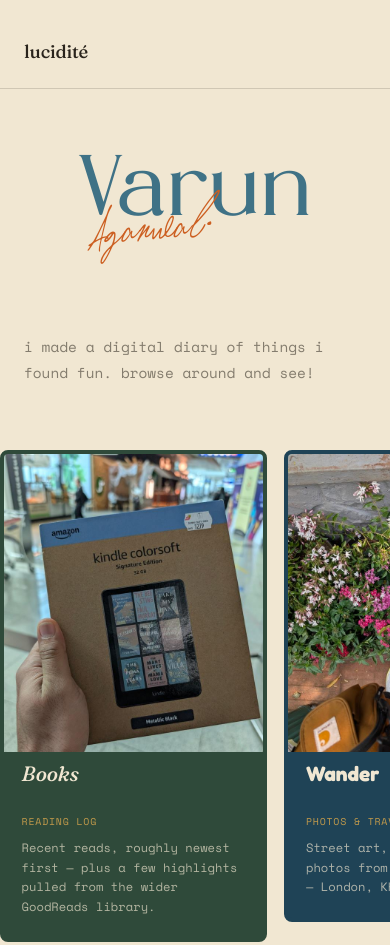
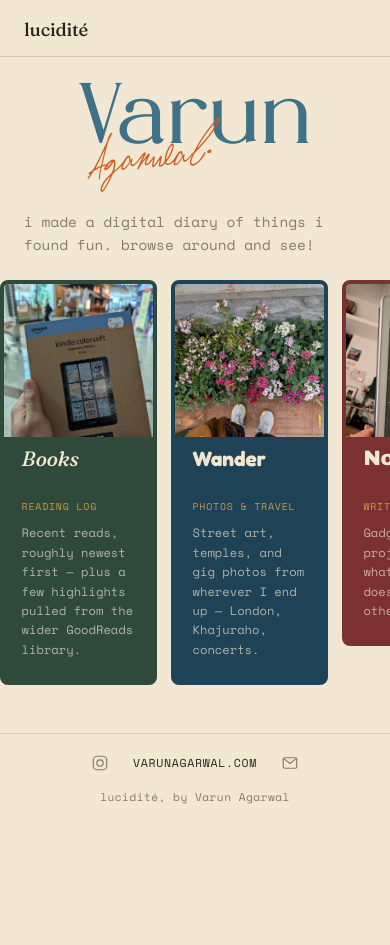
Before and after one commit to Dr-VarunAgarwal/blog, a plain HTML site: page index.html in a window 390 px wide. Shown: the top 945 px of the page. After the commit the page ends 844 px from the top, so only its background shows below. Drawn offline with nearby package versions, Linux system fonts and the light colour scheme.

Commit message:
Fit the mobile homepage to one screen, no scroll needed
Tightened header/hero/intro/footer spacing and shrank cards from 78%
to 46% flex-basis on mobile (desktop grid untouched, restored via
min-width:640px overrides). Verified: 390x844 and 412x915 (the two
most common phone viewports) now fit with zero scroll; 375x667
(iPhone SE, a notably smaller/older size) still needs ~170px of
scroll. Desktop layout confirmed unchanged.

```diff
--- a/index.html
+++ b/index.html
@@ -50,7 +50,7 @@
 
   header.site-header{
     max-width:var(--max); margin:0 auto;
-    padding:2.5rem 1.5rem 1.5rem;
+    padding:1.1rem 1.5rem 0.9rem;
     border-bottom:1px solid rgba(42,36,28,0.16);
   }
   .wordmark{
@@ -58,15 +58,24 @@
     font-size:1.15rem; margin:0; letter-spacing:-0.01em;
     color:inherit; text-decoration:none;
   }
+  @media(min-width:640px){
+    header.site-header{ padding:2.5rem 1.5rem 1.5rem; }
+  }
 
-  main{max-width:var(--max); margin:0 auto; padding:4rem 1.5rem 3rem;}
+  main{max-width:var(--max); margin:0 auto; padding:1.5rem 1.5rem 1.25rem;}
+  @media(min-width:640px){
+    main{ padding:4rem 1.5rem 3rem; }
+  }
 
   h1.title{
     position:relative;
     font-family:"Honera", serif; font-weight:400;
     font-size:clamp(4rem, 22vw, 7.5rem); line-height:0.9;
-    width:fit-content; margin:0 auto 6.5rem;
+    width:fit-content; margin:0 auto 3.25rem;
     color:var(--title-blue);
+  }
+  @media(min-width:640px){
+    h1.title{ margin:0 auto 6.5rem; }
   }
   h1.title .title-script{
     position:absolute; left:2%; top:58%;
@@ -79,12 +88,15 @@
   }
 
   .intro{
-    color:var(--muted-on-paper); font-size:0.9rem; line-height:1.8;
-    max-width:52ch; margin:0 0 4rem;
+    color:var(--muted-on-paper); font-size:0.9rem; line-height:1.6;
+    max-width:52ch; margin:0 0 1.5rem;
+  }
+  @media(min-width:640px){
+    .intro{ line-height:1.8; margin:0 0 4rem; }
   }
 
   .sections{
-    display:flex; gap:1.1rem; align-items:flex-start;
+    display:flex; gap:0.85rem; align-items:flex-start;
     overflow-x:auto; overscroll-behavior-x:contain;
     scroll-snap-type:x mandatory;
     margin:0 -1.5rem; padding:0 1.5rem 0.75rem;
@@ -98,7 +110,7 @@
 
   .section-card{
     display:block; text-decoration:none; color:inherit;
-    flex:0 0 78%; scroll-snap-align:start;
+    flex:0 0 46%; scroll-snap-align:start;
     background:var(--card-color);
     border:4px solid var(--card-color);
     border-radius:8px;
@@ -148,10 +160,13 @@
   }
 
   footer{
-    max-width:var(--max); margin:2rem auto 0; padding:3rem 1.5rem 5rem;
+    max-width:var(--max); margin:1rem auto 0; padding:1.25rem 1.5rem 1.5rem;
     color:var(--muted-on-paper); font-size:0.7rem; letter-spacing:0.04em;
     border-top:1px solid rgba(42,36,28,0.14);
     text-align:center;
+  }
+  @media(min-width:640px){
+    footer{ margin:2rem auto 0; padding:3rem 1.5rem 5rem; }
   }
   .footer-links{
     display:flex; align-items:center; justify-content:center; gap:1.5rem;
```
